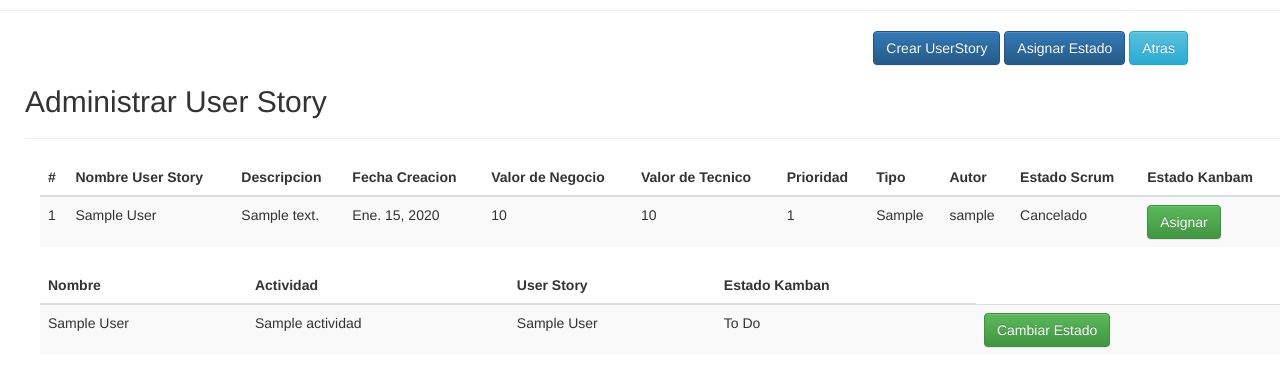
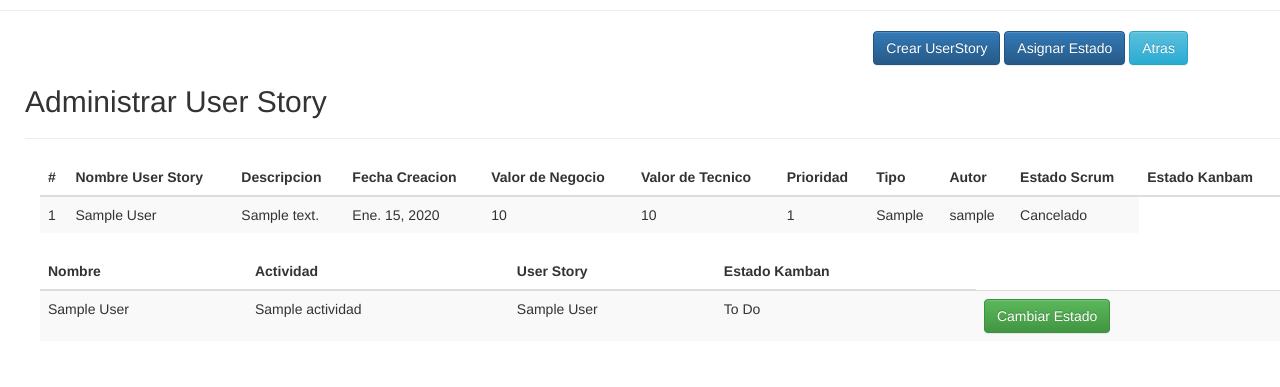
Before and after one commit to miguelAngelOjeda/manejoIncidencias, a Django app: page /userstory/ in a window 1280 px wide. Shown: the part 51-438 px from the top of the page. Run offline with Django 3.2, Linux system fonts and the light colour scheme; tables that the repository leaves empty hold one stand-in row (values such as "Sample post"); some libraries are stand-ins or nearby versions.

Commit message:
Pequeños cambios

```diff
--- a/manejoIncidencias/templates/userstory.html
+++ b/manejoIncidencias/templates/userstory.html
@@ -92,9 +92,6 @@
 							<td>{{dato2.estado_kamban}}</td>
 							{% endif%}
 						{% endfor %}
-						<td>
-							<a href='{% url "user_story.views.consultar_estado" dato.id %}' title="Consultar" aria-label="Close" class="btn btn-success" role="button">Asignar</a>
-						</td>
 					</tr>
 					<tr>
 					</tr>
```
